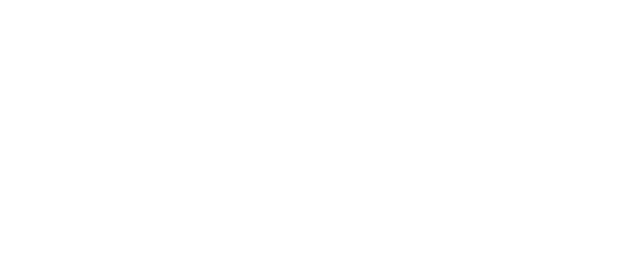
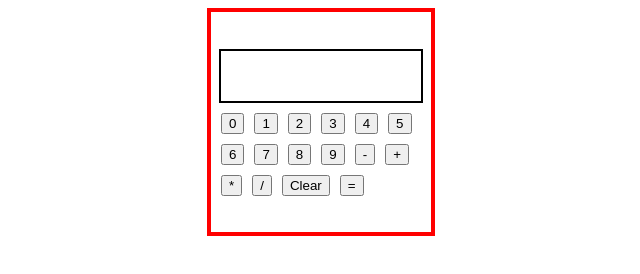
Before and after one commit to mskhurana729/Calculator, a plain HTML site: page index.html in a window 1280 px wide. Shown: the whole page, without its empty margins (319-959 px from the left). Drawn offline with Linux system fonts and the light colour scheme.

Commit message:
feat: Create Basic Calculator in html
Calculator contains buttons and a text area in
which the selected numbers, operators and the
result will be shown

Manpreet Singh

```diff
--- a/index.html
+++ b/index.html
@@ -11,6 +11,31 @@
 
 <body>
 
+    <!-- we need to create a display for Calculator containing buttons from 1 to 9, clear , + , - ,* ,/ and = -->
+    <div class="calculator">
+        <div class="textArea"></div>
+        <div class="buttons">
+            <button>0</button>
+            <button>1</button>
+            <button>2</button>
+            <button>3</button>
+            <button>4</button>
+            <button>5</button>
+            <button>6</button>
+            <button>7</button>
+            <button>8</button>
+            <button>9</button>
+            <button>-</button>
+            <button>+</button>
+            <button>*</button>
+            <button>/</button>
+            <button>Clear</button>
+            <button>=</button>
+        </div>
+    </div>
+
+
+
 </body>
 
 </html>
--- a/style.css
+++ b/style.css
@@ -0,0 +1,31 @@
+body {
+    display: flex;
+    justify-content: center;
+    align-items: center;
+}
+
+.textArea {
+    min-width: 200px;
+    min-height: 50px;
+    border: 2px solid black;
+    /* flex-basis: 1; */
+}
+
+.calculator {
+    padding: 10px;
+    border: 4px solid red;
+    width: 200px;
+    height: 200px;
+    display: flex;
+    justify-content: center;
+    align-items: center;
+    flex-direction: column;
+    gap: 10px;
+    /* flex-basis: 1; */
+}
+
+.buttons {
+    display: flex;
+    flex-wrap: wrap;
+    gap: 10px;
+}
```
